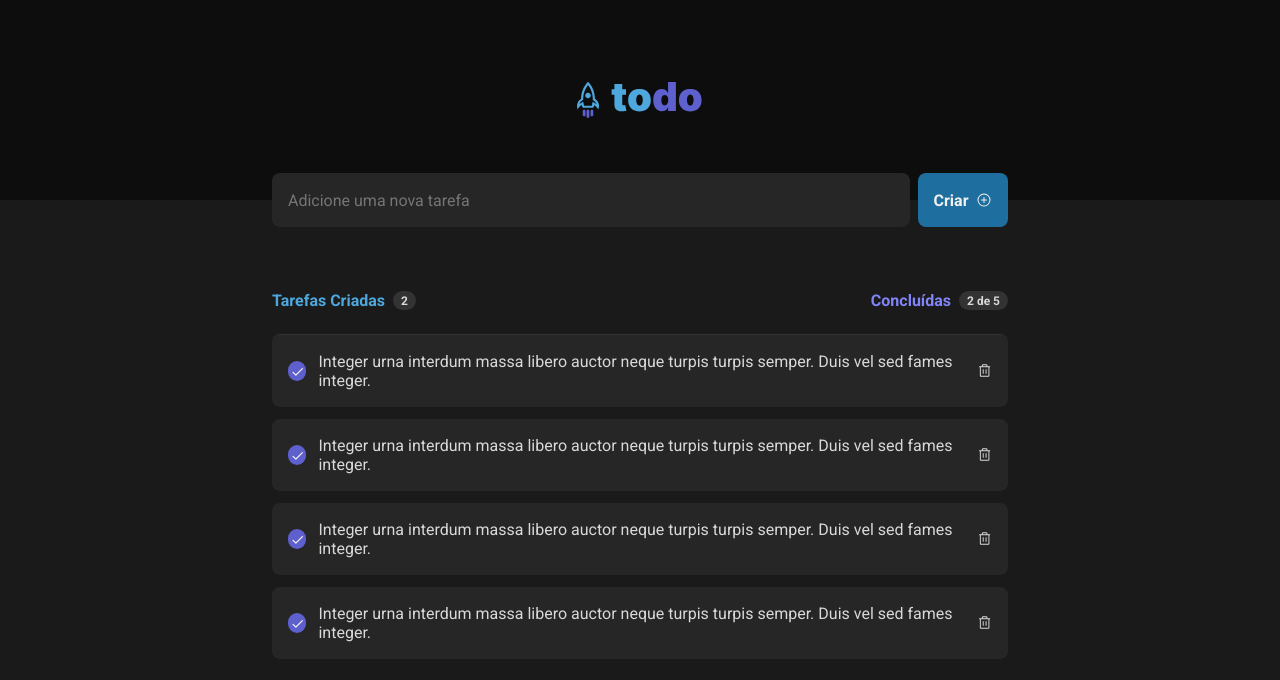
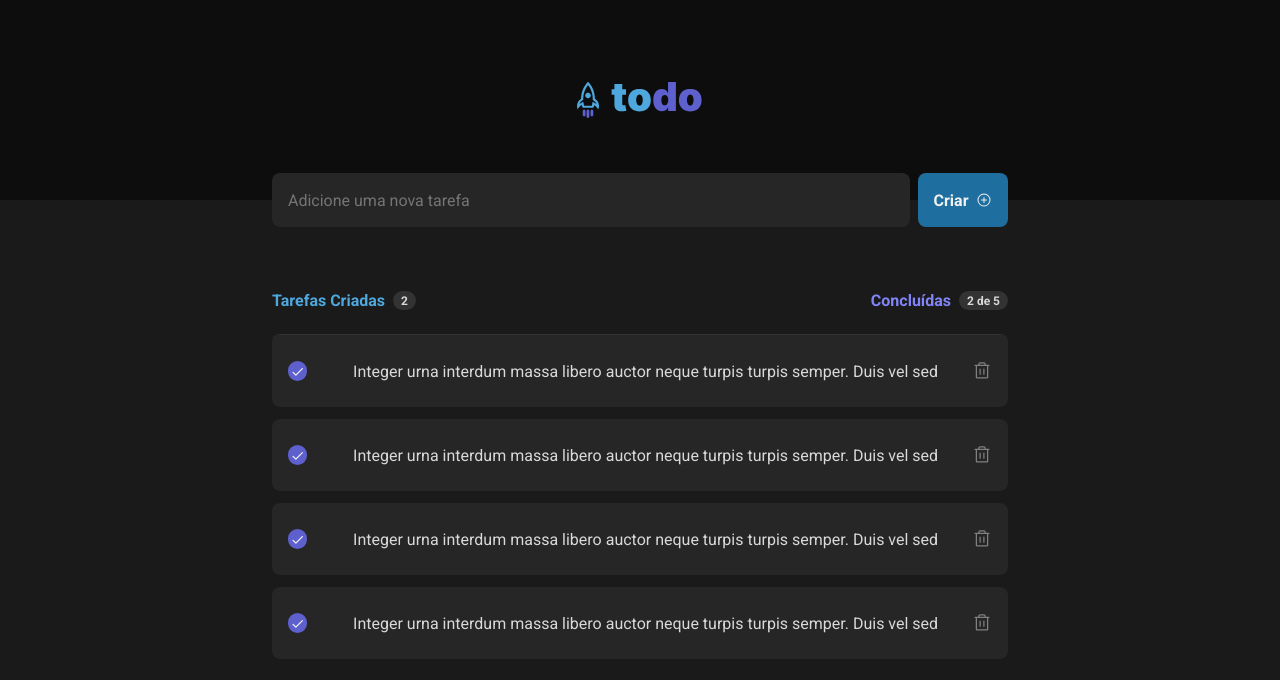
Before and after one commit to luanrem/todo-list, a React (Vite) app: page / in a window 1280 px wide. Shown: the top 680 px of the page. Built offline with nearby package versions, Linux system fonts and the light colour scheme.

Commit message:
feat: style trash button

```diff
--- a/src/components/TaskCard/TaskCard.module.css
+++ b/src/components/TaskCard/TaskCard.module.css
@@ -74,3 +74,18 @@ input[type="checkbox"] {
   background: var(--purpleDark);
   border: 2px solid var(--purpleDark);
 }
+
+.trashButton {
+  background: transparent;
+  border: none;
+  cursor: pointer;
+  display: flex;
+  justify-content: center;
+  align-items: center;
+  box-shadow: none;
+  color: var(--gray-300);
+}
+
+.trashButton:hover {
+  color: var(--red-500);
+}
--- a/src/components/TaskCard/index.tsx
+++ b/src/components/TaskCard/index.tsx
@@ -15,8 +15,10 @@ export function TaskCard() {
       <button onClick={handleCheck} className={`${styles.checkboxField} ${checked && styles.checked}`}>
         {checked ? <Check size={13} weight='bold' /> : ''}
       </button>
-      <p>Integer urna interdum massa libero auctor neque turpis turpis semper. Duis vel sed fames integer.</p>
-      <Trash />
+      <p>Integer urna interdum massa libero auctor neque turpis turpis semper. Duis vel sed </p>
+      <button className={styles.trashButton}>
+        <Trash size={20} />
+      </button>
     </div>
   )
 }
```
